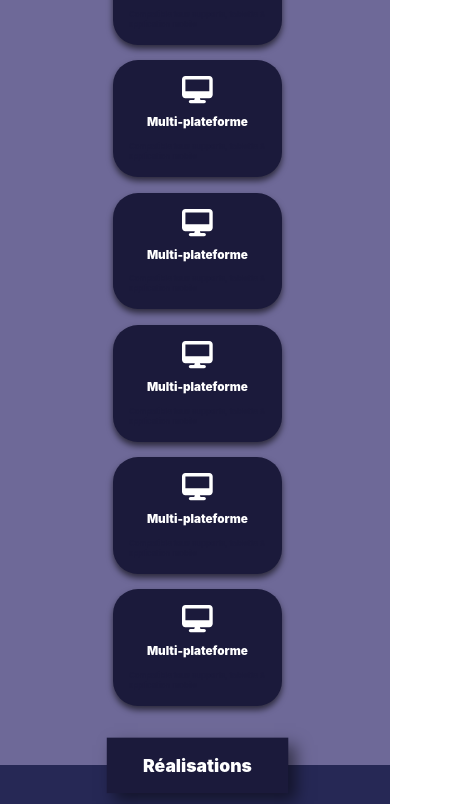
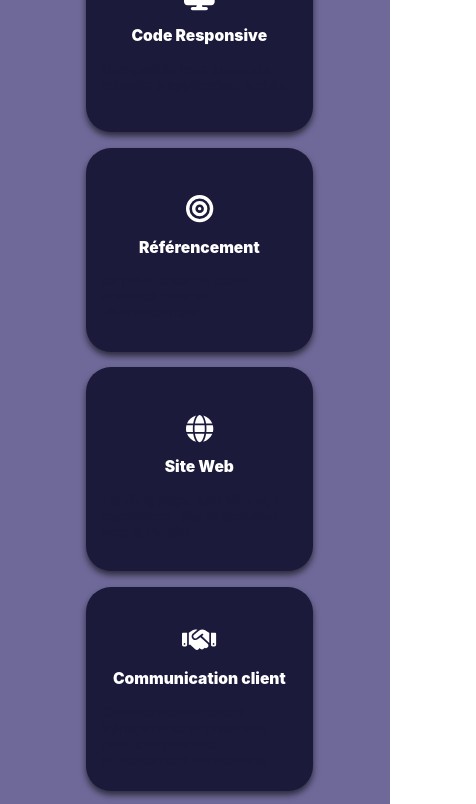
Before and after one commit to wufo121/portfolio, a React app: page / in a window 390 px wide. Shown: the part 729-1533 px from the top of the page, 476 px wide, since content can reach past the window. Built offline with nearby package versions, Linux system fonts and the light colour scheme.

Commit message:
agrandissement des premières partie + partie activités complète

```diff
--- a/src/Components/CardActivity/cardActivity.scss
+++ b/src/Components/CardActivity/cardActivity.scss
@@ -5,7 +5,7 @@
     justify-content: center;
     align-items: center;
     width: 100%;
-    height: 10%;
+    height: 11vw;
     border-radius: 25px;
     flex-direction: column;
     background-color: rgb(27, 26, 59);
@@ -41,17 +41,18 @@
 @media screen and (max-width: 767px) {
 
     .cardActivity{
-
-
+        padding-top: 2em;
+        height: 40vw;
+        width: 100%;
         h3{
-            font-size: 3vw;
+            font-size: 4vw;
             margin-top: 1em;
             margin-bottom: 1em;
             font-weight: 900;
         }
 
         p{
-            font-size: 2vw;
+            font-size: 3.5vw;
             color:rgb(27, 26, 59) ;
             font-weight: 500;
         }
--- a/src/Components/CardRealisation/CardRealisation.scss
+++ b/src/Components/CardRealisation/CardRealisation.scss
@@ -45,6 +45,10 @@
 
     .CardRealisation{
         border-radius: 10px;
+        scale: 1.5;
+        margin-bottom: 10vw;
+        margin-top: 5vw;
+        left:3%;
 
         img{
             border-radius: 10px 10px 0px 0px;
--- a/src/Pages/Home/Home.scss
+++ b/src/Pages/Home/Home.scss
@@ -185,8 +185,8 @@ $darkPink:#6E6998;
       display: flex;
       flex-direction: row;
       position: relative;
-      left: 20vw;
-      width: 60%;
+      left: 10vw;
+      width: 80%;
       display: flex;
       flex-direction: column;
       gap: 4vw;
@@ -396,10 +396,12 @@ $darkPink:#6E6998;
   #Activité{
 
     .CardActivitySection {
-      width: 70%;
+      width: 100%;
+
       position: relative;
-      left: 29%;
+      left: 22%;
       padding-bottom: 15%;
+
 
       .row{
         flex-direction: column;
--- a/src/Pages/Home/index.jsx
+++ b/src/Pages/Home/index.jsx
@@ -1,7 +1,7 @@
 /*style*/
 import './Home.scss'
 /*modules*/
-import { faDesktop, faEnvelope } from '@fortawesome/free-solid-svg-icons';
+import { faDesktop, faEnvelope, faBullseye, faGlobe, faHandshake, faCodeFork, faWrench } from '@fortawesome/free-solid-svg-icons';
 import { faLinkedin } from '@fortawesome/free-brands-svg-icons';
 import { FontAwesomeIcon } from '@fortawesome/react-fontawesome';
 import React, { useState } from 'react';
@@ -87,35 +87,35 @@ function Home () {
                     <div className='row'>
                         <CardActivity
                             iconCardActivity={faDesktop}
-                            titleCardActivity="Multi-plateforme"
+                            titleCardActivity="Code Responsive"
                             paragraphCardActivity="Compatible tous supports, tablette & application mobile"
                         />
                         <CardActivity
-                            iconCardActivity={faDesktop}
-                            titleCardActivity="Multi-plateforme"
-                            paragraphCardActivity="Compatible tous supports, tablette & application mobile"
+                            iconCardActivity={faBullseye}
+                            titleCardActivity="Référencement"
+                            paragraphCardActivity="Je peux créer du code optimisé pour le référencement"
                         />
                         <CardActivity
-                            iconCardActivity={faDesktop}
-                            titleCardActivity="Multi-plateforme"
-                            paragraphCardActivity="Compatible tous supports, tablette & application mobile"
+                            iconCardActivity={faGlobe}
+                            titleCardActivity="Site Web"
+                            paragraphCardActivity="Landing page, site vitrine, e-commerce, site responsive web & mobile."
                         />
                     </div>
                     <div className='row'>
                         <CardActivity
-                            iconCardActivity={faDesktop}
-                            titleCardActivity="Multi-plateforme"
-                            paragraphCardActivity="Compatible tous supports, tablette & application mobile"
+                            iconCardActivity={faHandshake}
+                            titleCardActivity="Communication client"
+                            paragraphCardActivity="Communication client transparente et proactive pour comprendre efficacement les besoins."
                         />
                         <CardActivity
-                            iconCardActivity={faDesktop}
-                            titleCardActivity="Multi-plateforme"
-                            paragraphCardActivity="Compatible tous supports, tablette & application mobile"
+                            iconCardActivity={faCodeFork}
+                            titleCardActivity="Intégration de Systèmes"
+                            paragraphCardActivity="interconnectivité fluide entre différentes plateformes et logiciels"
                         />
                         <CardActivity
-                            iconCardActivity={faDesktop}
-                            titleCardActivity="Multi-plateforme"
-                            paragraphCardActivity="Compatible tous supports, tablette & application mobile"
+                            iconCardActivity={faWrench}
+                            titleCardActivity="Maintenance"
+                            paragraphCardActivity="Services de maintenance continue, correction de bugs, mises à jour logicielles"
                         />
                     </div>
                 </div>
```
